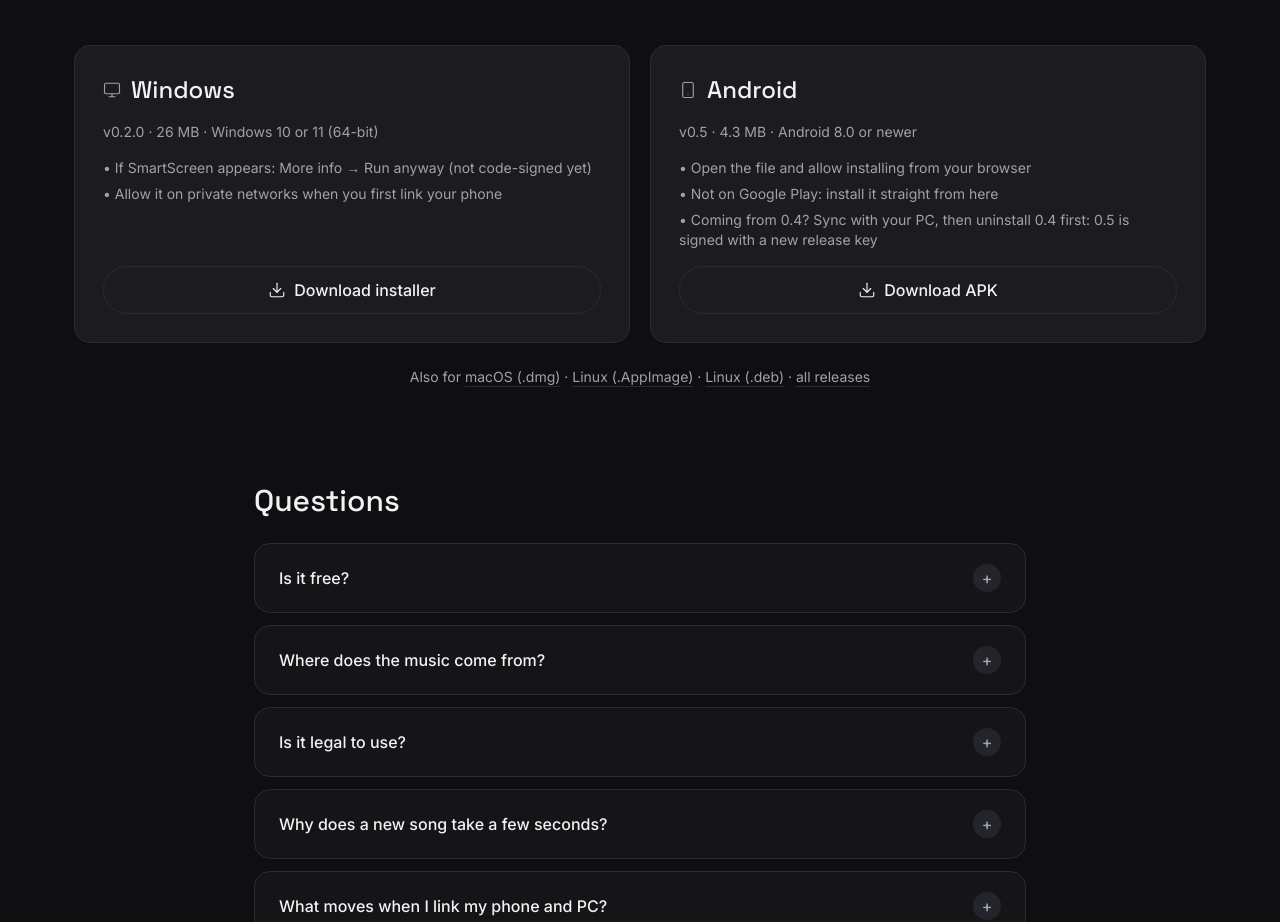
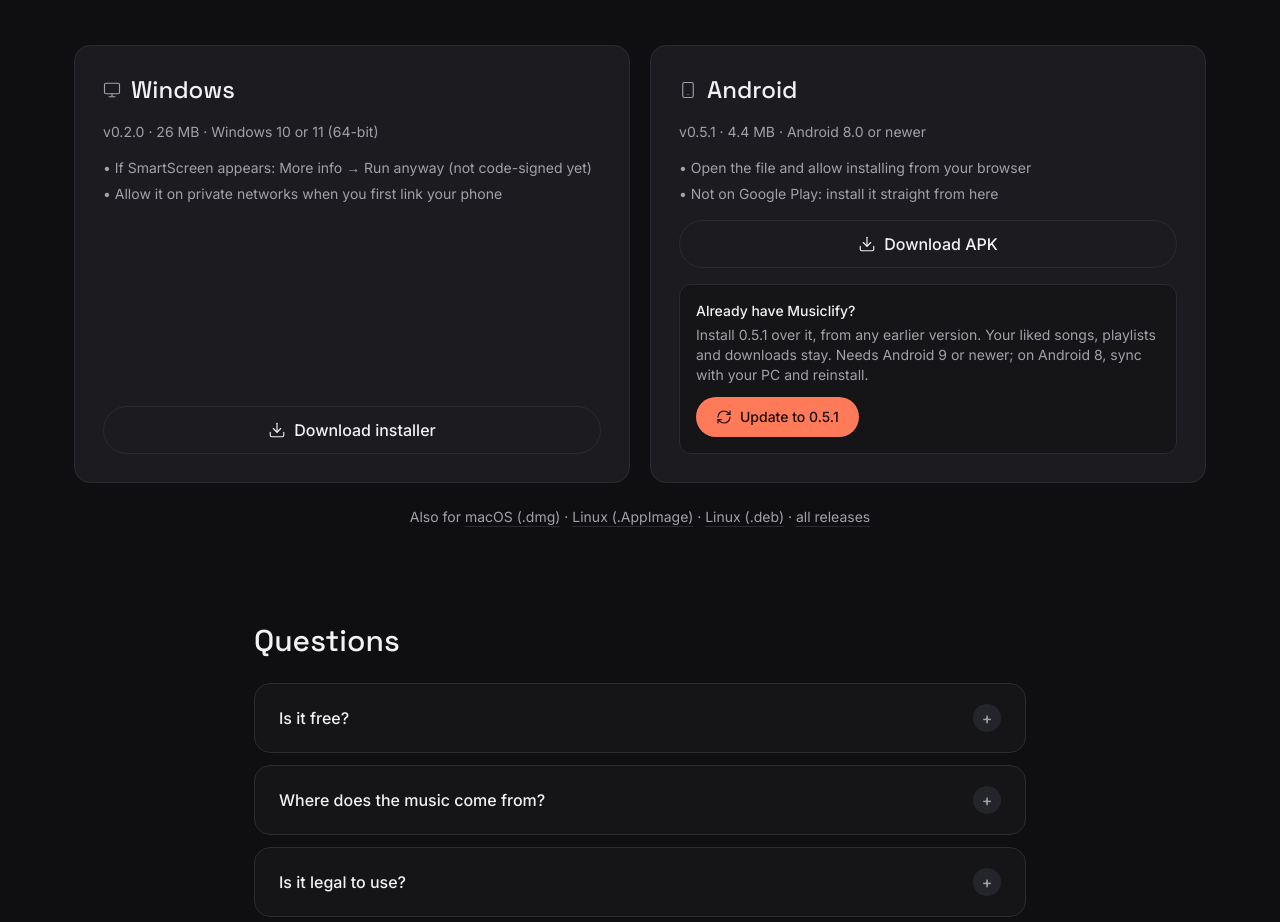
Before and after one commit to reshuk-code/musiclify, a Next.js app in the folder apps/website/: page / in a window 1280 px wide. Shown: the part 2921-3843 px from the top of the page. Built offline with nearby package versions, Linux system fonts and the light colour scheme.

Commit message:
feat(website): offer Android 0.5.1 with an 'Already have Musiclify?' update box
0.5.1 installs over any earlier version and keeps the library, so the
'uninstall 0.4 first' note is gone. The Android card gets an update box for
people already running an older build.

```diff
--- a/apps/website/src/app/download-buttons.tsx
+++ b/apps/website/src/app/download-buttons.tsx
@@ -1,7 +1,7 @@
 "use client";
 
 import { useSyncExternalStore } from "react";
-import { Download, Monitor, Smartphone } from "lucide-react";
+import { Download, Monitor, RefreshCw, Smartphone } from "lucide-react";
 import { ANDROID, OTHER_DESKTOP, WINDOWS } from "./downloads";
 
 type Platform = "windows" | "android" | "other";
@@ -53,14 +53,14 @@ export function DownloadCards() {
         <ul className="space-y-1.5 text-sm text-muted">
           {(kind === "windows"
             ? ["If SmartScreen appears: More info → Run anyway (not code-signed yet)", "Allow it on private networks when you first link your phone"]
-            : ["Open the file and allow installing from your browser", "Not on Google Play: install it straight from here",
-              "Coming from 0.4? Sync with your PC, then uninstall 0.4 first: 0.5 is signed with a new release key"]
+            : ["Open the file and allow installing from your browser", "Not on Google Play: install it straight from here"]
           ).map((t) => <li key={t}>• {t}</li>)}
         </ul>
         <a href={d.href} download
           className={`mt-auto inline-flex h-12 items-center justify-center gap-2 rounded-full font-medium transition ${mine ? "bg-accent text-accent-ink hover:brightness-110" : "border border-line hover:border-muted"}`}>
           <Download size={18} strokeWidth={1.5} />{kind === "windows" ? "Download installer" : "Download APK"}
         </a>
+        {kind === "android" && <AndroidUpdate />}
       </div>
     );
   };
@@ -81,3 +81,20 @@ export function DownloadCards() {
     </>
   );
 }
+
+/** For people who already have an older Musiclify: install over it, nothing to uninstall. */
+function AndroidUpdate() {
+  return (
+    <div className="rounded-xl border border-line bg-bg-2 p-4 text-sm">
+      <p className="font-medium text-ink">Already have Musiclify?</p>
+      <p className="mt-1 text-muted">
+        Install {ANDROID.version} over it, from any earlier version. Your liked songs, playlists and downloads stay.
+        Needs Android 9 or newer; on Android 8, sync with your PC and reinstall.
+      </p>
+      <a href={ANDROID.href} download
+        className="mt-3 inline-flex h-10 items-center gap-2 rounded-full bg-accent px-5 font-medium text-accent-ink transition hover:brightness-110">
+        <RefreshCw size={16} strokeWidth={1.75} />Update to {ANDROID.version}
+      </a>
+    </div>
+  );
+}
--- a/apps/website/src/app/downloads.ts
+++ b/apps/website/src/app/downloads.ts
@@ -4,7 +4,7 @@
  */
 const RELEASES = "https://github.com/reshuk-code/musiclify/releases/download";
 const DESKTOP = "0.2.0";
-const ANDROID_VERSION = "0.5";
+const ANDROID_VERSION = "0.5.1";
 
 export const WINDOWS = {
   href: `${RELEASES}/desktop-v${DESKTOP}/Musiclify_${DESKTOP}_x64-setup.exe`,
@@ -16,7 +16,7 @@ export const WINDOWS = {
 export const ANDROID = {
   href: `${RELEASES}/android-v${ANDROID_VERSION}/Musiclify-${ANDROID_VERSION}.apk`,
   version: ANDROID_VERSION,
-  size: "4.3 MB",
+  size: "4.4 MB",
   requires: "Android 8.0 or newer",
 };
 
```
